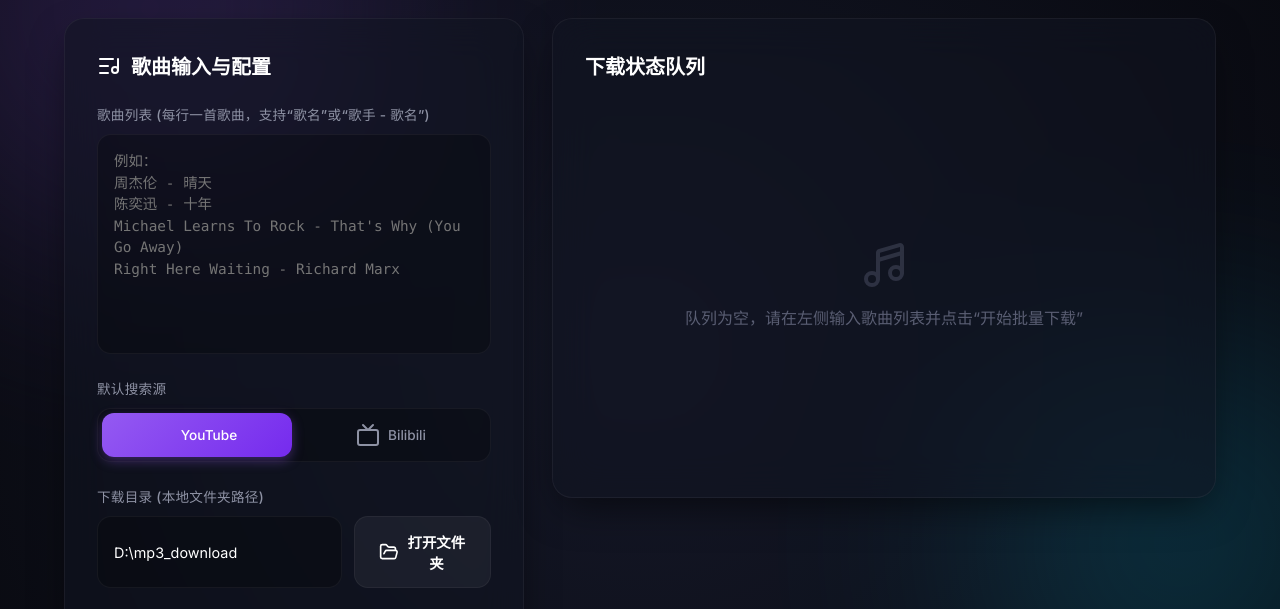
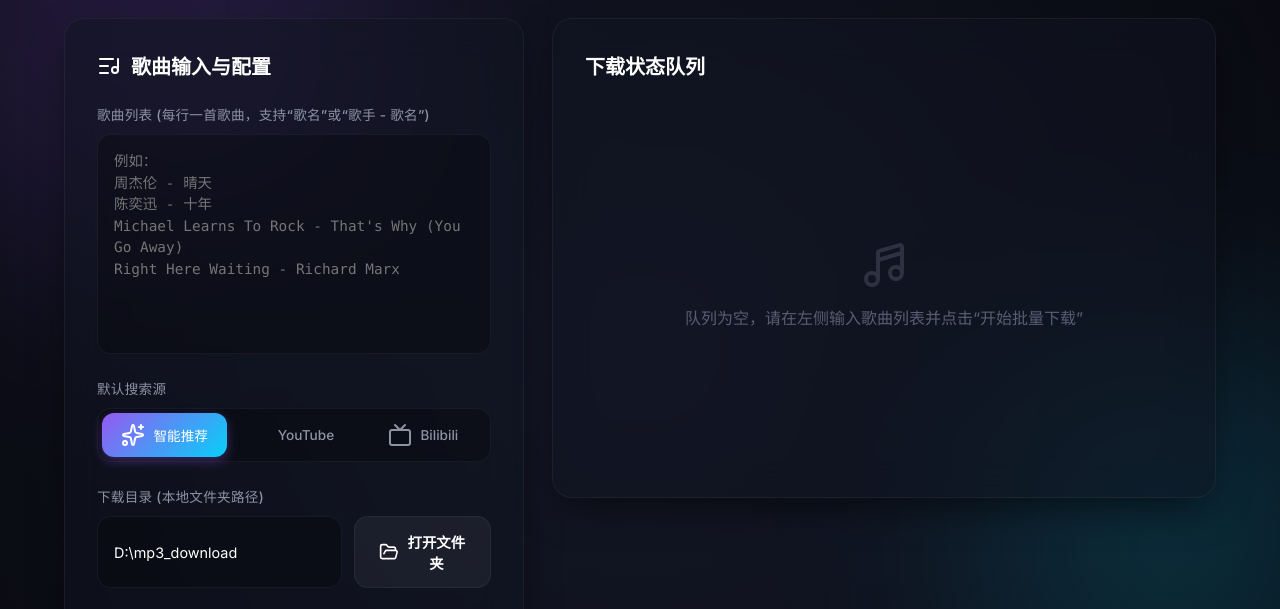
Before and after one commit to jiansiong83/melodyflow, a website: page public/index.html in a window 1280 px wide. Shown: the part 142-751 px from the top of the page. Drawn offline with nearby package versions, Linux system fonts and the light colour scheme.

Commit message:
feat: implement Auto Recommendation search source routing based on query character language

```diff
--- a/public/app.js
+++ b/public/app.js
@@ -6,6 +6,7 @@ const i18n = {
     listLabel: '歌曲列表 (每行一首歌曲，支持“歌名”或“歌手 - 歌名”)',
     placeholder: '例如：\n周杰伦 - 晴天\n陈奕迅 - 十年\nMichael Learns To Rock - That\'s Why (You Go Away)\nRight Here Waiting - Richard Marx',
     sourceLabel: '默认搜索源',
+    sourceAuto: '智能推荐',
     dirLabel: '下载目录 (本地文件夹路径)',
     dirPlaceholder: '请输入绝对路径',
     proxyLabel: '网络代理 (可选，中国大陆用户下载 YouTube 需配置)',
@@ -41,6 +42,7 @@ const i18n = {
     listLabel: 'Song List (One song per line, supports "Song Title" or "Artist - Song")',
     placeholder: 'Example:\nMichael Learns To Rock - That\'s Why (You Go Away)\nRichard Marx - Right Here Waiting\nJay Chou - Qiang Tian',
     sourceLabel: 'Default Search Source',
+    sourceAuto: 'Auto Recommendation',
     dirLabel: 'Download Directory (Local folder path)',
     dirPlaceholder: 'Please enter absolute path',
     proxyLabel: 'Network Proxy (Optional, required for YouTube access in restricted regions)',
@@ -98,26 +100,37 @@ const spinIcon = document.querySelector('.spin-icon');
 const btnLangToggle = document.getElementById('btn-lang-toggle');
 const currentLangText = document.getElementById('current-lang-text');
 
+const btnSourceAuto = document.getElementById('btn-source-auto');
 const btnSourceYoutube = document.getElementById('btn-source-youtube');
 const btnSourceBilibili = document.getElementById('btn-source-bilibili');
-let currentSearchSource = localStorage.getItem('melodyflow_search_source') || 'youtube';
+let currentSearchSource = localStorage.getItem('melodyflow_search_source') || 'auto';
 
 function setSearchSource(source) {
   currentSearchSource = source;
   localStorage.setItem('melodyflow_search_source', source);
 
-  if (source === 'bilibili') {
-    btnSourceYoutube.classList.remove('active');
+  if (btnSourceAuto) btnSourceAuto.classList.remove('active');
+  if (btnSourceYoutube) btnSourceYoutube.classList.remove('active');
+  if (btnSourceBilibili) btnSourceBilibili.classList.remove('active');
+
+  if (source === 'bilibili' && btnSourceBilibili) {
     btnSourceBilibili.classList.add('active');
-  } else {
+  } else if (source === 'youtube' && btnSourceYoutube) {
     btnSourceYoutube.classList.add('active');
-    btnSourceBilibili.classList.remove('active');
+  } else if (btnSourceAuto) {
+    btnSourceAuto.classList.add('active');
   }
 }
 
-if (btnSourceYoutube && btnSourceBilibili) {
+if (btnSourceAuto && btnSourceYoutube && btnSourceBilibili) {
+  btnSourceAuto.addEventListener('click', () => setSearchSource('auto'));
   btnSourceYoutube.addEventListener('click', () => setSearchSource('youtube'));
   btnSourceBilibili.addEventListener('click', () => setSearchSource('bilibili'));
+}
+
+function detectBestSource(keyword) {
+  const containsChinese = /[\u4e00-\u9fa5]/.test(keyword);
+  return containsChinese ? 'bilibili' : 'youtube';
 }
 
 let downloadQueue = [];
@@ -354,7 +367,8 @@ async function processQueueItem(idx) {
   let sortedCandidates = [];
   let searchError = '';
   try {
-    const res = await fetch(`/api/search?keyword=${encodeURIComponent(item.rawInput)}&source=${currentSearchSource}`);
+    const searchSource = currentSearchSource === 'auto' ? detectBestSource(item.rawInput) : currentSearchSource;
+    const res = await fetch(`/api/search?keyword=${encodeURIComponent(item.rawInput)}&source=${searchSource}`);
     const data = await res.json();
     if (res.ok) {
       if (data.songs && data.songs.length > 0) {
--- a/public/index.css
+++ b/public/index.css
@@ -710,6 +710,12 @@ button {
   background: rgba(255, 255, 255, 0.03);
 }
 
+.btn-source.active[data-source="auto"] {
+  background: linear-gradient(135deg, var(--primary) 0%, var(--accent) 100%);
+  color: #fff;
+  box-shadow: 0 4px 12px var(--primary-glow);
+}
+
 .btn-source.active[data-source="youtube"] {
   background: linear-gradient(135deg, var(--primary) 0%, hsl(263, 85%, 55%) 100%);
   color: #fff;
--- a/public/index.html
+++ b/public/index.html
@@ -53,7 +53,10 @@ Right Here Waiting - Richard Marx" spellcheck="false"></textarea>
           <div class="form-group">
             <label data-i18n="sourceLabel">默认搜索源</label>
             <div class="search-source-selector">
-              <button type="button" id="btn-source-youtube" class="btn-source active" data-source="youtube">
+              <button type="button" id="btn-source-auto" class="btn-source active" data-source="auto">
+                <i data-lucide="sparkles"></i> <span data-i18n="sourceAuto">智能推荐</span>
+              </button>
+              <button type="button" id="btn-source-youtube" class="btn-source" data-source="youtube">
                 <i data-lucide="youtube"></i> YouTube
               </button>
               <button type="button" id="btn-source-bilibili" class="btn-source" data-source="bilibili">
```
